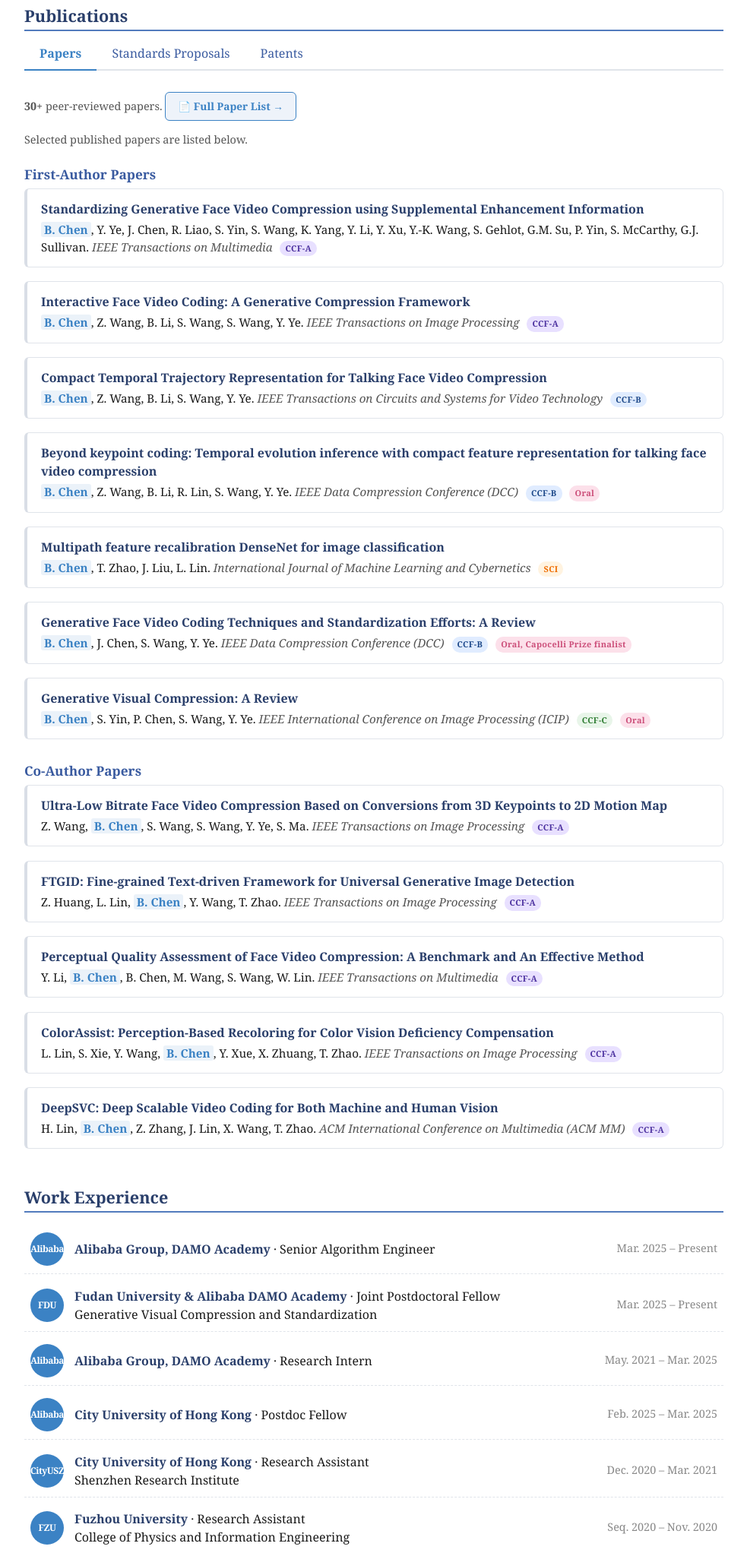
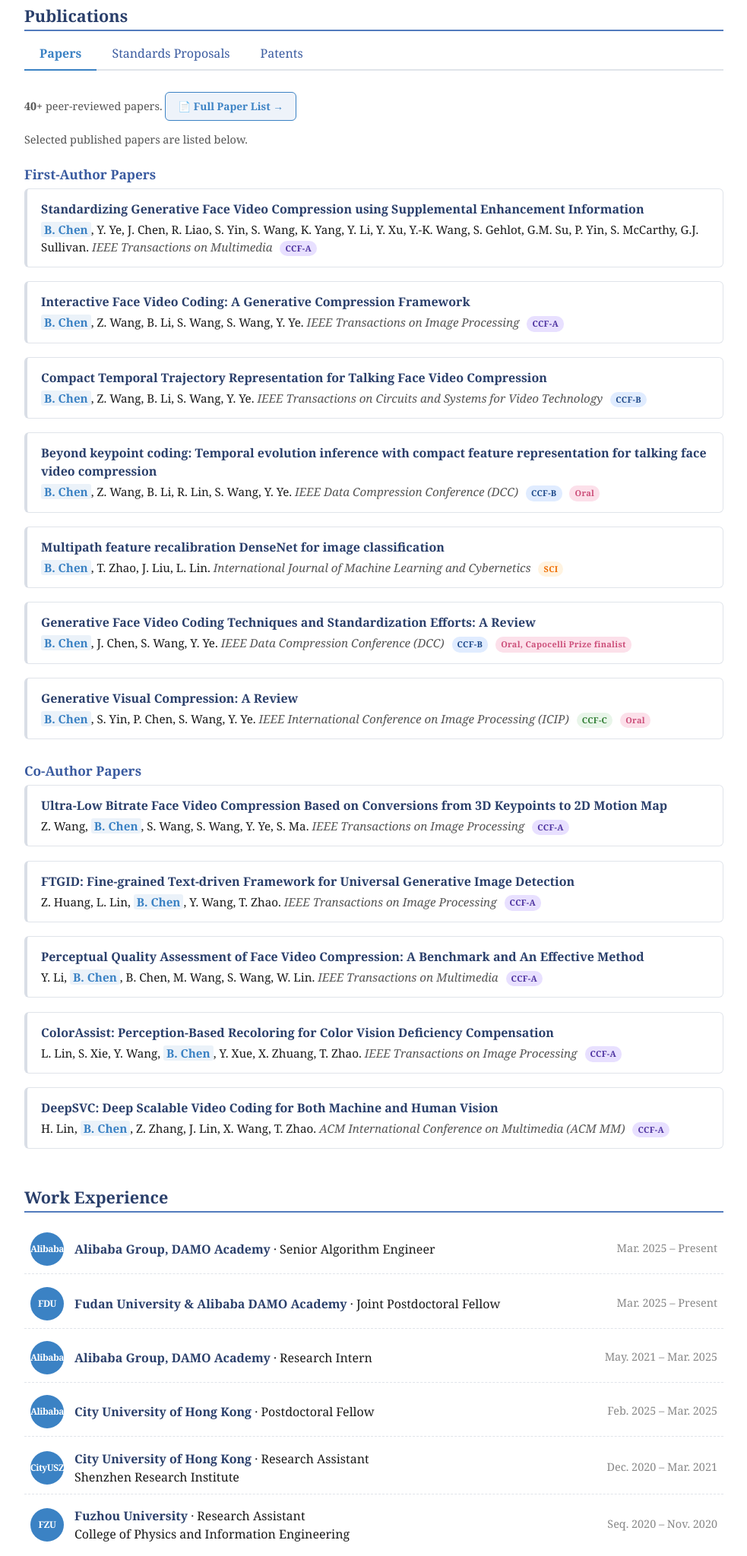
Before and after one commit to Berlin0610/bolin-homepage, a plain HTML site: page index.html in a window 1280 px wide. Shown: the part 1014-3062 px from the top of the page at 76% size, without its empty margins (148-1131 px from the left). Drawn offline with Linux system fonts and the light colour scheme.

Commit message:
Update index.html

```diff
--- a/index.html
+++ b/index.html
@@ -147,7 +147,7 @@
 
     <div class="tab-panel active" id="panel-papers">
     <p style="color:var(--text-muted); font-size:0.9em;">
-      <b>30+</b> peer-reviewed papers. <a class="btn-full-list" href="full-papers.html">📄 Full Paper List →</a> </br>
+      <b>40+</b> peer-reviewed papers. <a class="btn-full-list" href="full-papers.html">📄 Full Paper List →</a> </br>
 	  Selected published papers are listed below.
     </p>
 
@@ -265,7 +265,7 @@
 
   <div class="tab-panel" id="panel-patents">
     <p style="color:var(--text-muted); font-size:0.9em;">
-      <b>70+</b> pending US/CN/PCT patents (<b>10+</b> granted). Selected granted patents are listed below.
+      <b>100+</b> pending US/CN/PCT patents (<b>10+</b> granted). Selected granted patents are listed below.
     </p>
     <ul class="honor-list">
       <li>Method and apparatuses for using face video generative compression SEI message. <b>US12621492B2</b> <span class="badge badge-adopt">Granted</span></li>
@@ -301,7 +301,6 @@
         <div class="edu-logo-text">FDU</div>
         <div class="edu-main">
           <b>Fudan University &amp; Alibaba DAMO Academy</b> · Joint Postdoctoral Fellow<br>
-          Generative Visual Compression and Standardization
         </div>
       </div>
       <div class="edu-date">Mar. 2025 – Present</div>
@@ -320,7 +319,7 @@
       <div class="edu-left">
         <div class="edu-logo-text">Alibaba</div>
         <div class="edu-main">
-          <b>City University of Hong Kong</b> · Postdoc Fellow<br>
+          <b>City University of Hong Kong</b> · Postdoctoral Fellow<br>
         </div>
       </div>
       <div class="edu-date">Feb. 2025 – Mar. 2025</div>
```
